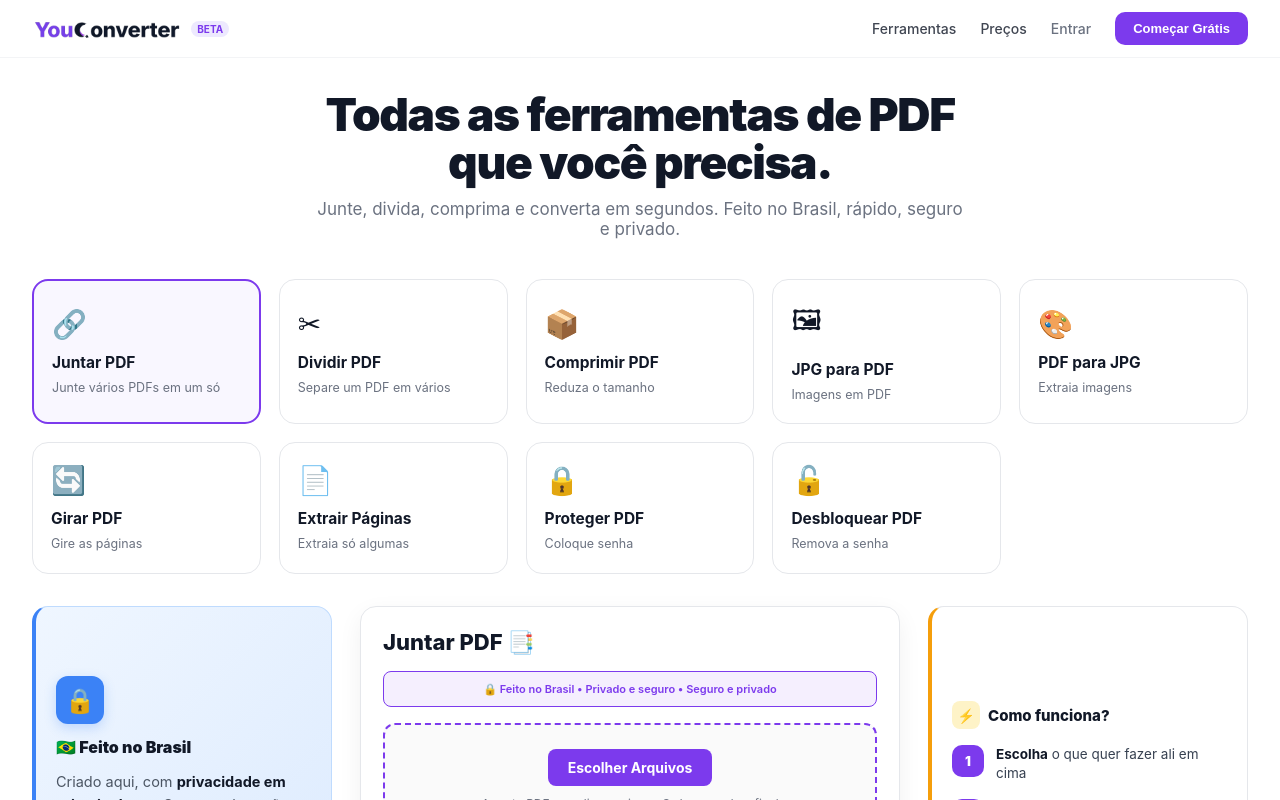
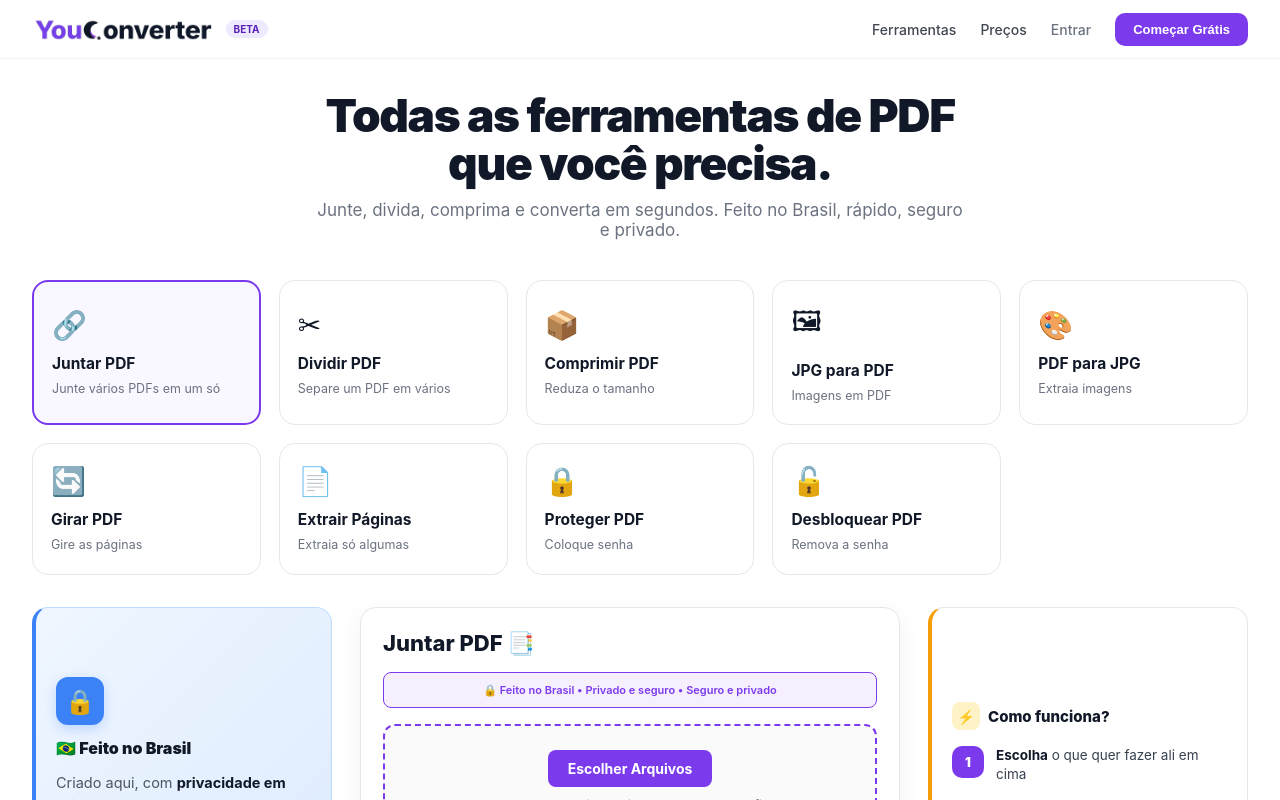
Before and after one commit to leofonsecadasilveira-boop/youconverter, a React (Vite) app in the folder frontend/: page / in a window 1280 px wide. Shown: the top 800 px of the page. Built offline with nearby package versions, Linux system fonts and the light colour scheme.

Commit message:
feat: logo 28px -> 34px

```diff
--- a/frontend/src/components/Logo.jsx
+++ b/frontend/src/components/Logo.jsx
@@ -1,6 +1,6 @@
 export default function Logo({ isDark, onToggle }) {
   return (
-    <div style={{display:'flex', alignItems:'center', gap:'8px'}}>
+    <div style={{display:'flex', alignItems:'center', gap:'10px'}}>
       <button
         onClick={onToggle}
         title="Clique para modo noturno"
@@ -17,19 +17,20 @@ export default function Logo({ isDark, onToggle }) {
           src="/logo.png"
           alt="YouConverter"
           style={{
-            height:'28px',
+            height:'34px',
             width:'auto',
             // ESSA LINHA FAZ A MÁGICA NO MODO NOTURNO
-            filter: isDark ? 'brightness(0) invert(1)' : 'none'
+            filter: isDark ? 'brightness(0) invert(1)' : 'none',
+            transition:'filter 0.2s, height 0.2s'
           }}
         />
       </button>
       <span style={{
         fontSize:'10px',
         fontWeight:700,
-        background: isDark ? '#7c3aed' : '#ede9fe',
-        color: isDark ? 'white' : '#7c3aed',
-        padding:'2px 6px',
+        background: isDark ? '#5B21B6' : '#ede9fe',
+        color: isDark ? 'white' : '#5B21B6',
+        padding:'3px 8px',
         borderRadius:'999px'
       }}>BETA</span>
     </div>
```
